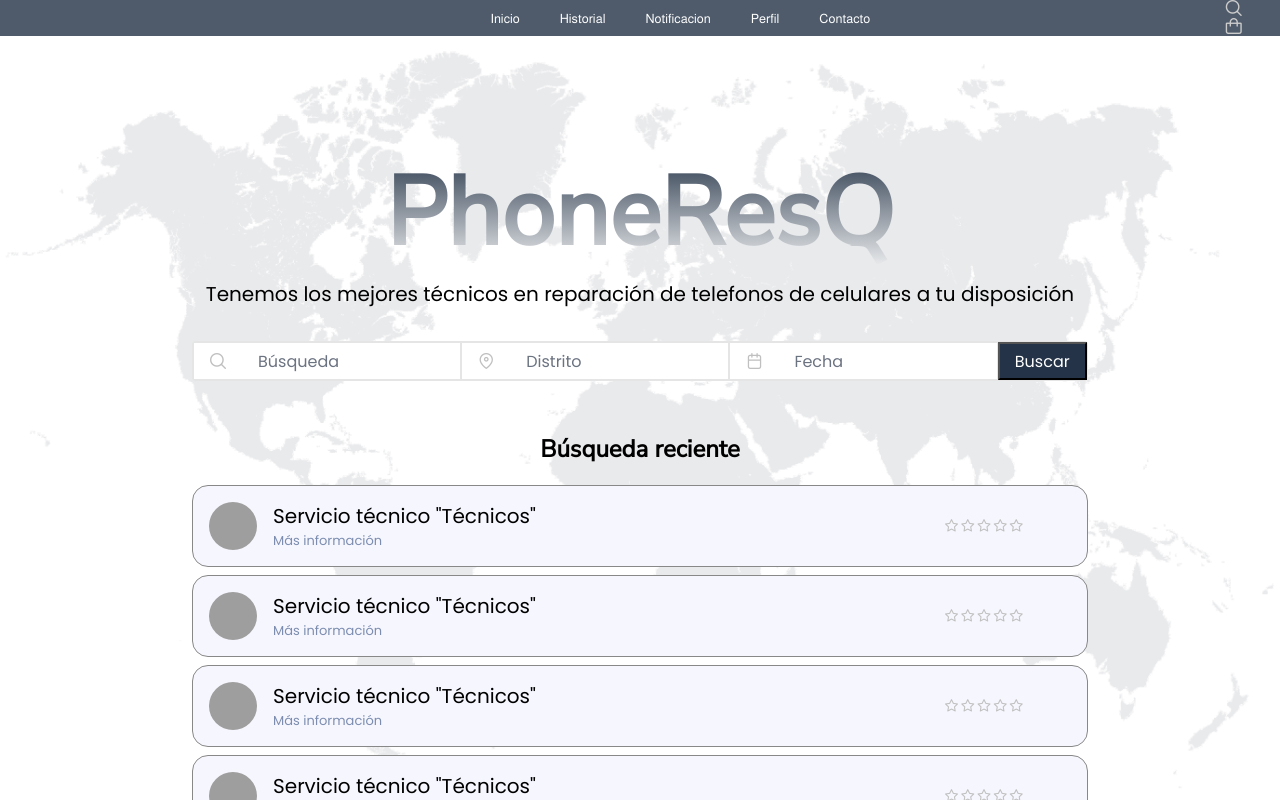
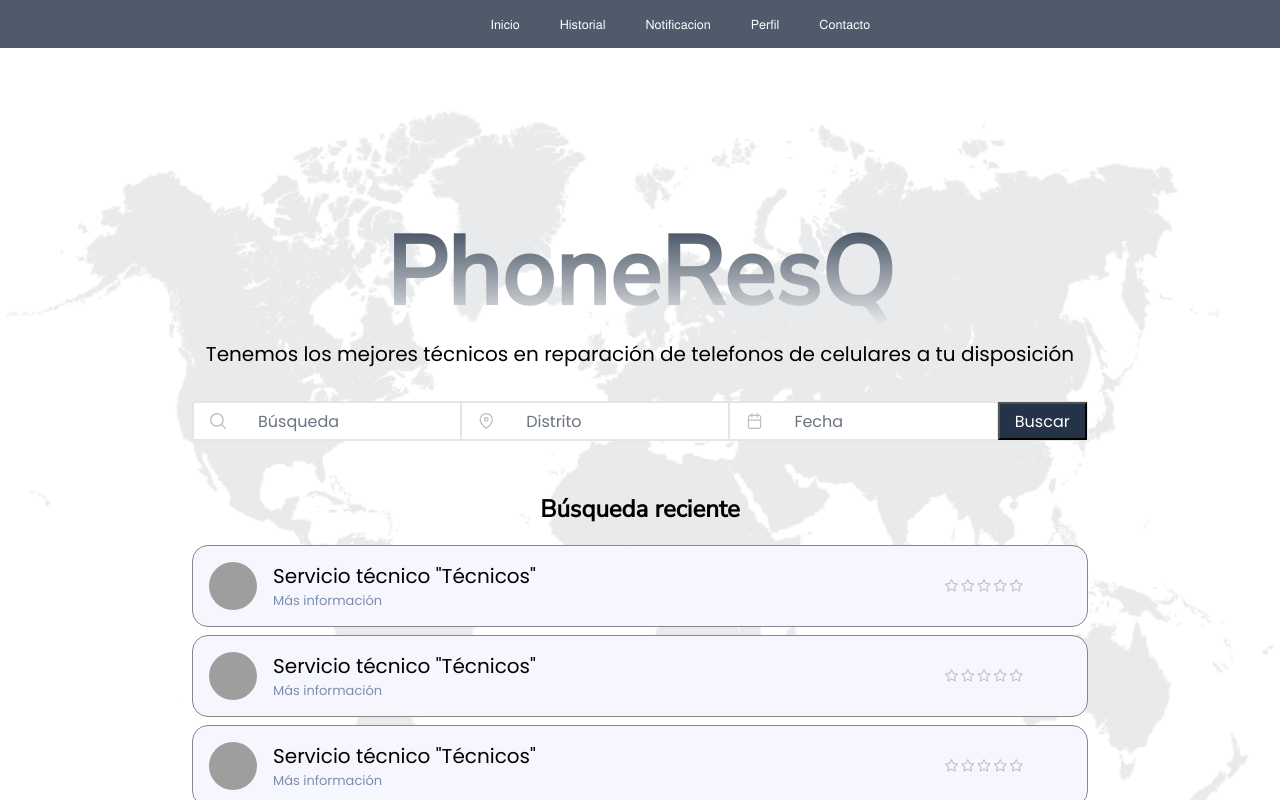
Before and after one commit to DevInvent-Grupo-1-App-Web/PhoneResQ-FrontEnd, a Vue app: page / in a window 1280 px wide. Shown: the top 800 px of the page. Built offline with nearby package versions, Linux system fonts and the light colour scheme; grey boxes are pictures that could not be loaded.

Commit message:
fix: add margin to navbar

```diff
--- a/src/components/NavbarMain.vue
+++ b/src/components/NavbarMain.vue
@@ -14,11 +14,6 @@ import "primeicons/primeicons.css";
         <RouterLink class="navbar-link" :to="'/account'">Perfil</RouterLink>
         <RouterLink class="navbar-link" :to="'/contact'">Contacto</RouterLink>
       </div>
-    </template>
-
-    <template #end>
-      <i class="pi pi-search" />
-      <i class="pi pi-shopping-bag" />
     </template>
   </Menubar>
 </template>
@@ -45,6 +40,7 @@ export default {
   border: none;
   display: flex;
   padding: 0 15% 0 36.75%; /* TO-DO */
+  margin-bottom: 3rem;
 }
 
 .navbar-link-container {
@@ -61,10 +57,4 @@ export default {
   color: #ffffff;
   text-decoration: none;
 }
-
-.pi {
-  font-size: 0.8rem;
-  padding: 0 20px 0 20px;
-  color: #ffffff;
-}
 </style>
```
